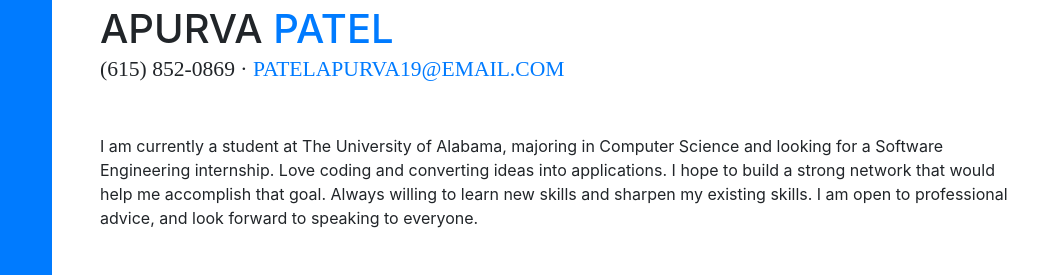
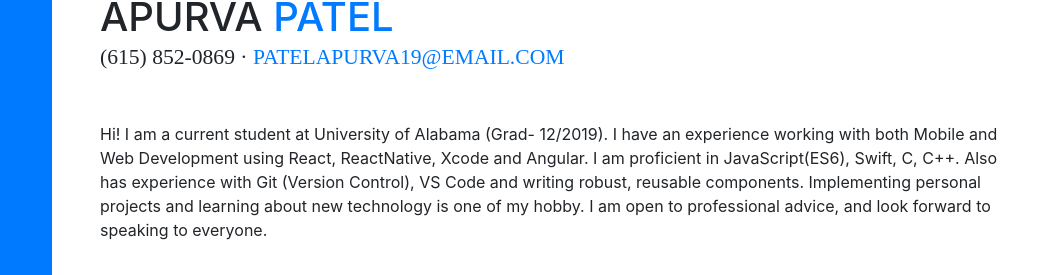
Before and after one commit to apatel19/apatel19.github.io, a website with bundled scripts: page index.html in a window 1280 px wide. Shown: the part 230-505 px from the top of the page, 220-1280 px from the left. Built offline with nearby package versions, Linux system fonts and the light colour scheme; a web font is replaced by a local one.

Commit message:
Added Intro

```diff
--- a/index.html
+++ b/index.html
@@ -111,13 +111,14 @@
             <a href="mailto:patelapurva19@email.com">patelapurva19@email.com</a>
           </div>
           <p class="mb-5">
-            I am currently a student at The University of Alabama, majoring in
-            Computer Science and looking for a Software Engineering internship.
-            Love coding and converting ideas into applications. I hope to build
-            a strong network that would help me accomplish that goal. Always
-            willing to learn new skills and sharpen my existing skills. I am
-            open to professional advice, and look forward to speaking to
-            everyone.
+            Hi! I am a current student at University of Alabama (Grad- 12/2019).
+            I have an experience working with both Mobile and Web Development
+            using React, ReactNative, Xcode and Angular. I am proficient in
+            JavaScript(ES6), Swift, C, C++. Also has experience with Git
+            (Version Control), VS Code and writing robust, reusable components.
+            Implementing personal projects and learning about new technology is
+            one of my hobby. I am open to professional advice, and look forward
+            to speaking to everyone.
           </p>
           <ul class="list-inline list-social-icons mb-0">
             <li class="list-inline-item">
```
